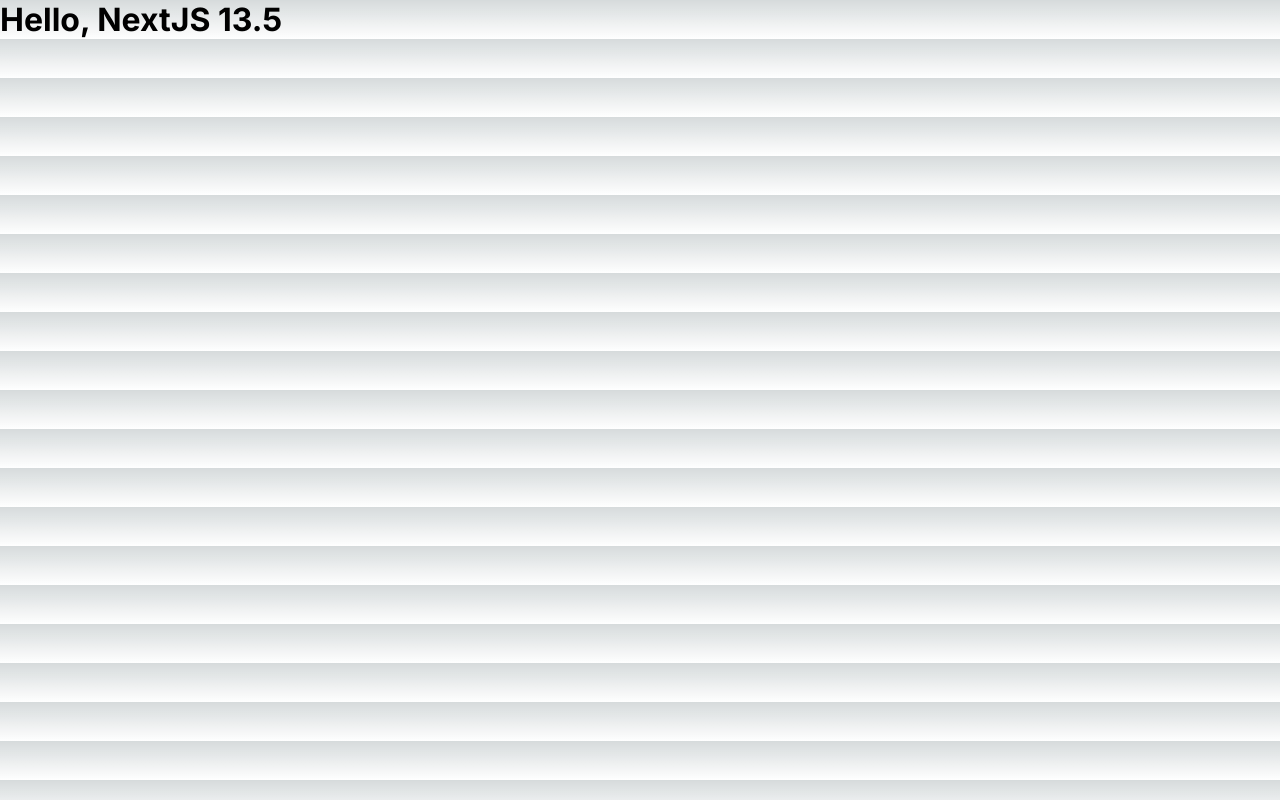
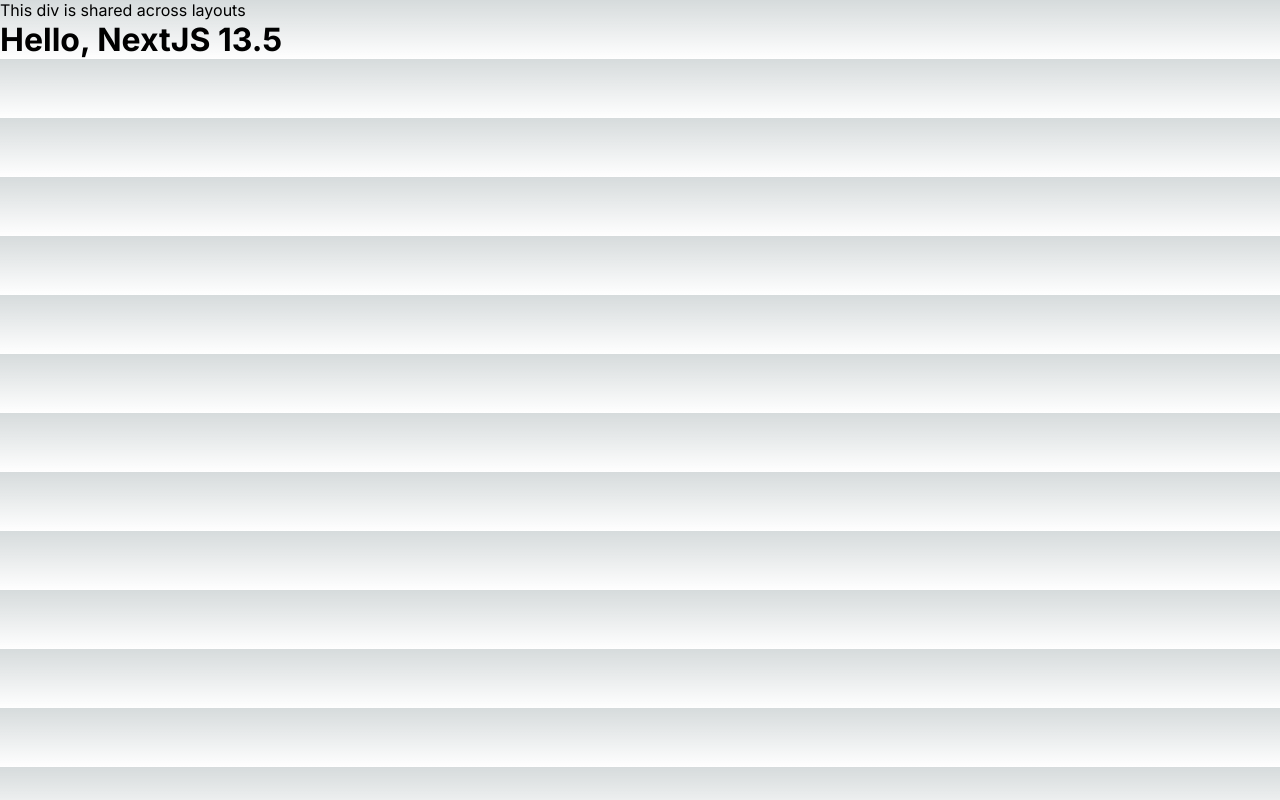
Before and after one commit to James-Frown/NextJS-Tutorial-1, a Next.js app in the folder nextjs-13.4-image-gallery/: page /hello in a window 1280 px wide. Built offline with nearby package versions, Linux system fonts and the light colour scheme.

Commit message:
Newest Changes | Adde Content Changes

```diff
--- a/nextjs-13.4-image-gallery/src/app/hello/page.tsx
+++ b/nextjs-13.4-image-gallery/src/app/hello/page.tsx
@@ -1,3 +1,4 @@
-export default function Page() {
+export default async function Page() {
+    await new Promise((resolve) => setTimeout(resolve, 1000));
     return <><div><h1>Hello, NextJS 13.5</h1></div></>
 }
--- a/nextjs-13.4-image-gallery/src/app/layout.tsx
+++ b/nextjs-13.4-image-gallery/src/app/layout.tsx
@@ -2,6 +2,7 @@
 import './globals.css'
 import { Inter } from 'next/font/google'
 
+//all fonts are from our own server and it helps with prvacy
 const inter = Inter({ subsets: ['latin'] })
 
 // defines the metadata of a webpage
@@ -23,7 +24,12 @@
     // it is rendered as the childeren in the body tag
     // the layout is where you can put the navbar
     <html lang="en">
-      <body className={inter.className}>{children}</body>
+      <body className={inter.className}>
+        <div>
+          This div is shared across layouts
+        </div>
+        {children}
+        </body>
     </html>
   )
 }
--- a/nextjs-13.4-image-gallery/src/app/page.tsx
+++ b/nextjs-13.4-image-gallery/src/app/page.tsx
@@ -6,10 +6,6 @@
   return (
     <main className={styles.main}>
       <div className={styles.description}>
-        <p>
-          Get started by editing&nbsp;
-          <code className={styles.code}>src/app/page.tsx</code>
-        </p>
         <div>
           <a
             href="https://vercel.com?utm_source=create-next-app&utm_medium=appdir-template&utm_campaign=create-next-app"
```
Also changed, not shown: nextjs-13.4-image-gallery/src/app/loading.tsx (added, +11 -0 lines), nextjs-13.4-image-gallery/src/app/not-found.tsx (added, +14 -0 lines).
